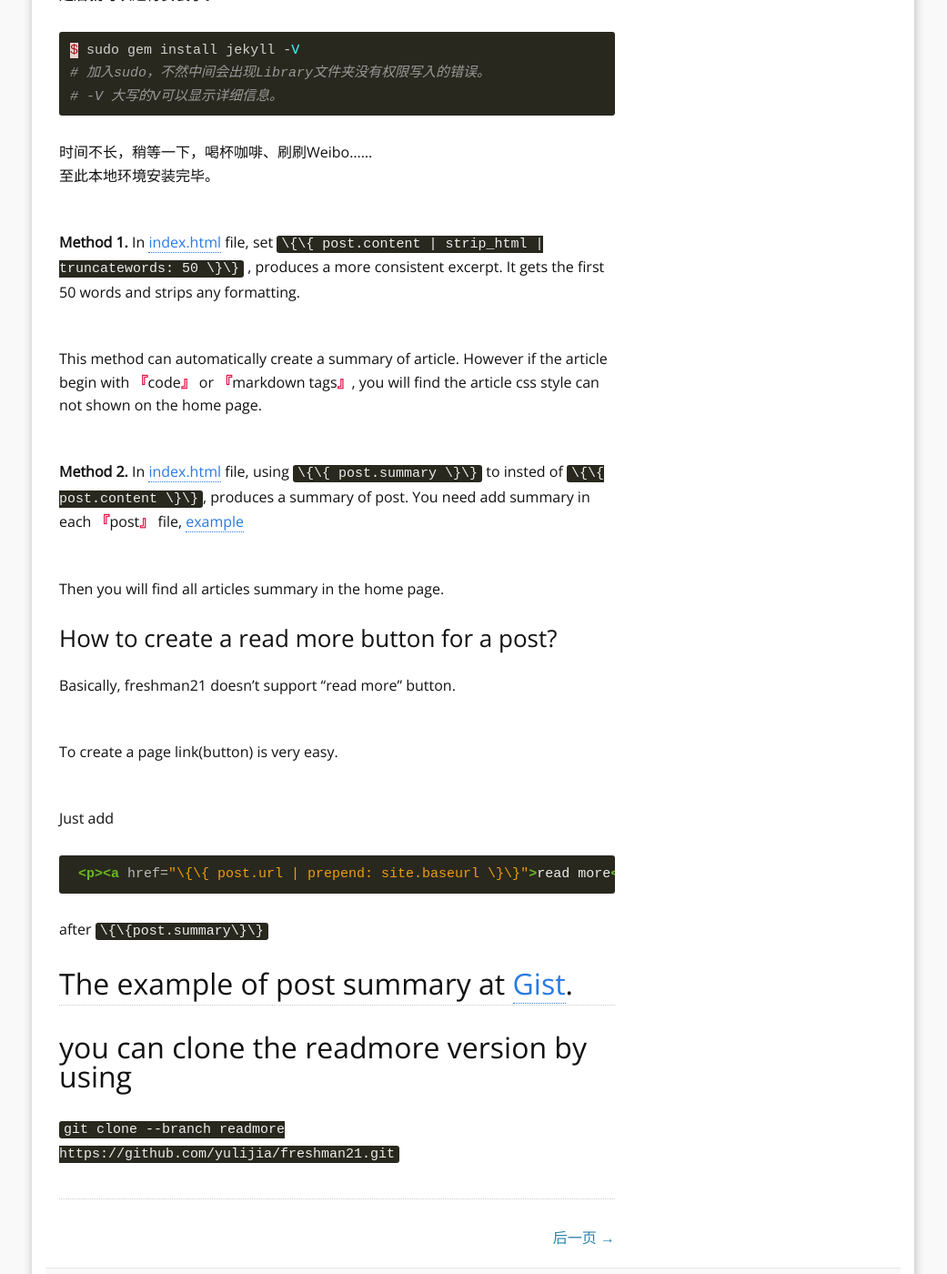
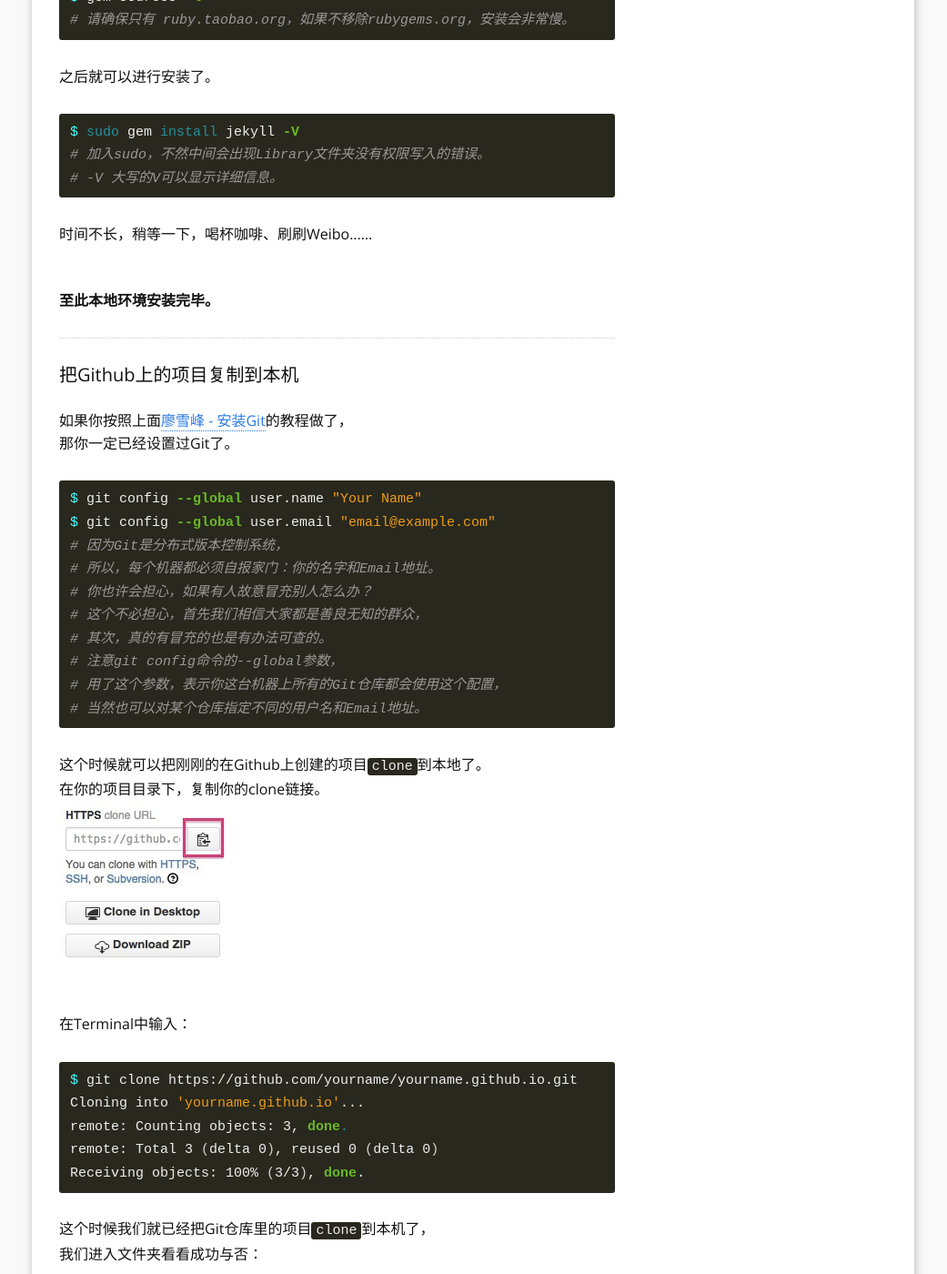
Before and after one commit to XenonChau/xenonchau.github.io, a Jekyll site: the page built from _posts/2015-03-20-how-to-use-jekyll.md, in a window 1280 px wide and 1400 px high, scrolled down 2144 px. Shown: the whole window at 91% size, without its empty margins (120-1161 px from the left). Built offline with Jekyll 4.4.1, drawn with Linux system fonts in a browser that asks for light colours; comment, search, counter and statistics services are not loaded; some of the changed text lies outside the part shown.

Commit message:
add new blogs
serie “how to”#2 & #3

```diff
--- a/_config.yml
+++ b/_config.yml
@@ -14,7 +14,7 @@
 github_username:  xenonchau
 disqus_shortname: xenonchau
 favicon:     "/images/favicon.ico"
-aboutme: "我是Xenon Chau。这是我的博客。这个信息在_config.yml修改。" # these are shown on aboutme-sidebar.
+aboutme: "我是Xenon Chau。正从事iOS前端开发，平时生性懒散，喜欢搞点未知领域的事情，一旦接触了皮毛又顿失兴趣。" # these are shown on aboutme-sidebar.
 aboutme_photo: "https://avatars2.githubusercontent.com/u/11521664?v=3&s=460" # your photo.
 
 
@@ -56,7 +56,7 @@
 
 Blogroll:
     - name: Onery
-      href: http://onery.github.io/
+      href: http://www.oneryhandsome.com/
       title: 老衲法号帅哥的blog
     - name: whoiamwhere
       href: http://www.whoiamwhere.com/
--- /dev/null
+++ b/_posts/2015-03-20-blog-format.md
@@ -0,0 +1,109 @@
+---
+layout: post
+title: 使用Jekyll搭建一个博客 (三)
+summary: 排版格式
+category: tutorial
+tags:
+- WebSite
+---
+
+##附录：排版格式
+
+<hr>
+
+# &#35;一级标题
+
+## &#35;&#35;二级标题
+
+### &#35;&#35;&#35;三级标题
+
+#### &#35;&#35;&#35;&#35;四级标题
+
+*&#42;斜体&#42;*<br>
+**&#42;&#42;粗体&#42;&#42;**<br>
+***&#42;&#42;&#42;粗斜体&#42;&#42;&#42;***
+
+&lt;cite&gt;这是一条引用文字&lt;/cite&gt;<br>
+<cite>这是一条引用文字</cite>.
+
+&lt;u&gt;下划线&lt;/u&gt;<br>
+<u>下划线</u>.
+
+&lt;del&gt;删除线&lt;/del&gt;<br>
+<del>删除线</del>.
+
+Water is H&lt;sub&gt;2&lt;/sub&gt;O.
+Water is H<sub>2</sub>O.
+
+<hr>
+&lt;code&gt; 这里写代码 &lt;&#47;code&gt;<br>
+<code>这里写代码</code>
+
+&#123;&#37; highlight ruby &#37;&#125;<br>
+这里写大段的代码<br>
+&#123;&#37; endhighlight &#37;&#125;<br>
+{% highlight ruby %}
+这里写大段的代码
+{% endhighlight %}
+这个highlight支持很多种语言，可以查阅以下链接：
+
+1. [Pygments Supported languages](http://pygments.org/languages/)
+2. [Pygments online deme](http://stackoverflow.com/questions/9652490/do-i-need-to-generate-a-css-file-from-pygments-for-my-jekyll-blog-to-enable-col)
+
+<hr>
+&#91;这里是超文本链接的文字&#93;&#40;这里是链接的内容&#41;<br>
+[这里是超文本链接的文字](http://#)
+
+&#33;&#91;图片介绍&#93;&#40;https://avatars2.githubusercontent.com/u/11521664?v=3&s=460 &quot;鼠标悬停文字&quot;&#41;<br>
+![图片介绍](https://avatars2.githubusercontent.com/u/11521664?v=3&s=460 "鼠标悬停文字")
+
+<hr>
+## 块引用
+
+> Justification:
+> This species is listed as Extinct in the Wild, as all populations are still under captive management. The captive population in China has increased in recent years, and the possibility remains that free-ranging populations can be established some time in the near future. When that happens, its Red List status will need to be reassessed.
+
+
+> I follow up the quest. Despite of day and night and death and hell.
+> <center> -- Idylls of the King, Tennyson </center>
+
+<hr>
+### 有序列表
+{% highlight Bash shell scripts %}
+1. 大标题 一
+   1. 小标题 1
+   2. 小标题 2
+   3. 小标题 3
+2. 大标题 二
+{% endhighlight %}
+1. 大标题 一
+   1. 小标题 1
+   2. 小标题 2
+   3. 小标题 3
+2. 大标题 二
+
+### 无序列表
+{% highlight Bash shell scripts %}
+* 列表 1
+* 列表 2
+* 列表 3
+{% endhighlight %}
+* 列表 1
+* 列表 2
+* 列表 3
+
+<hr>
+### 表格
+{% highlight Bash shell scripts %}
+| Header1 | Header2 | Header3 |
+|:--------|:-------:|--------:|
+| 左对齐   | 居中对齐 |   右对齐 |
+| 左对齐   | 居中对齐 |   右对齐 |
+| 左对齐   | 居中对齐 |   右对齐 |
+{% endhighlight %}
+
+| Header1 | Header2 | Header3 |
+|:--------|:-------:|--------:|
+| 左对齐   | 居中对齐   | 右对齐   |
+| 左对齐   | 居中对齐   | 右对齐   |
+| 左对齐   | 居中对齐   | 右对齐   |
--- a/_posts/2015-03-20-how-to-use-jekyll.md
+++ b/_posts/2015-03-20-how-to-use-jekyll.md
@@ -1,8 +1,8 @@
 ---
 layout: post
-title: 如何使用Jekyll搭建一个博客
-summary: 如何使用Jekyll搭建一个博客
-category: 技术文章
+title: 使用Jekyll搭建一个博客 (一)
+summary: 如何搭建本地环境
+category: tutorial
 tags:
 - WebSite
 ---
@@ -18,14 +18,16 @@
 <hr>
 ####建立项目
 在Github的右上角<code>Add New Repository</code><br>
-<img src="/images/2015-03-20-0000.jpeg">
+![](images/2015-03-20-0000.jpeg)
 
 项目名称一定要和自己的用户名一致，<br>
 这是Github为方便访问web托管项目约定好的一种格式。<br>
 把图片中的<code>yourname</code>换成你的用户名。<br>
-<img src="/images/2015-03-20-0001.jpeg"><br>
-然后点击<code>Create Repository</code>。<br>
-这样基本工作就做好了。
+![](/images/2015-03-20-0001.jpeg)<br>
+如果想要<code>clone</code>你的项目到本地，把图片下方未勾选的<code>Initialize this repository with a README</code>
+然后点击<code>Create Repository</code>。
+
+**这样基本工作就做好了。**
 <hr>
 ####搭建本地环境
 检查一下本机是否已经安装了ruby，如果已安装则跳过这一步。<br>
@@ -33,66 +35,121 @@
 略<br>
 
 <code>Mac环境</code><br>
-打开Terminal，依次检查ruby、gem版本。
-{% highlight ruby %}
+打开Terminal，依次检查ruby、gem和git版本。
+{% highlight bash lineno %}
 $ ruby --version
 ruby 2.0.0p481 (2014-05-08 revision 45883) [universal.x86_64-darwin13]
 {% endhighlight %}
-{% highlight ruby %}
+{% highlight bash lineno %}
 $ gem --version
 2.4.6
 {% endhighlight %}
+{% highlight bash lineno %}
+$ git --version
+git version 1.9.5 (Apple Git-50.3)
+{% endhighlight %}
+如果没有安装git，可以参考[［廖雪峰］](http://www.liaoxuefeng.com/ "廖雪峰，十年软件开发经验，业余产品经理，精通Java/Python/Ruby/Visual Basic/Objective C等，对开源框架有深入研究，著有《Spring 2.0核心技术与最佳实践》一书，多个业余开源项目托管在GitHub。"")的文章：[［安装Git］](http://www.liaoxuefeng.com/wiki/0013739516305929606dd18361248578c67b8067c8c017b000/00137396287703354d8c6c01c904c7d9ff056ae23da865a000)<br>
 Mac系统预装了ruby，所以只需要检查一下版本是否>=1.9.4即可。
 
 然后就该安装Jekyll了<br>
 由于gem源被墙了，未翻墙的同学可以把gem源换成淘宝的源。
-{% highlight ruby %}
+{% highlight bash lineno %}
 $ gem sources --remove http://rubygems.org/
 $ gem sources -a http://ruby.taobao.org/
 $ gem sources -l
 # 请确保只有 ruby.taobao.org，如果不移除rubygems.org，安装会非常慢。
 {% endhighlight %}
 之后就可以进行安装了。<br>
-{% highlight ruby %}
+{% highlight bash lineno %}
 $ sudo gem install jekyll -V
 # 加入sudo，不然中间会出现Library文件夹没有权限写入的错误。
 # -V 大写的V可以显示详细信息。
 {% endhighlight %}
-时间不长，稍等一下，喝杯咖啡、刷刷Weibo……<br>
-至此本地环境安装完毕。
+时间不长，稍等一下，喝杯咖啡、刷刷Weibo……
 
+**至此本地环境安装完毕。**
+<hr>
+####把Github上的项目复制到本机
 
+如果你按照上面[廖雪峰 - 安装Git](http://www.liaoxuefeng.com/wiki/0013739516305929606dd18361248578c67b8067c8c017b000/00137396287703354d8c6c01c904c7d9ff056ae23da865a000)的教程做了，<br>
+那你一定已经设置过Git了。
+{% highlight bash lineno %}
+$ git config --global user.name "Your Name"
+$ git config --global user.email "email@example.com"
+# 因为Git是分布式版本控制系统，
+# 所以，每个机器都必须自报家门：你的名字和Email地址。
+# 你也许会担心，如果有人故意冒充别人怎么办？
+# 这个不必担心，首先我们相信大家都是善良无知的群众，
+# 其次，真的有冒充的也是有办法可查的。
+# 注意git config命令的--global参数，
+# 用了这个参数，表示你这台机器上所有的Git仓库都会使用这个配置，
+# 当然也可以对某个仓库指定不同的用户名和Email地址。
+{% endhighlight %}
+这个时候就可以把刚刚的在Github上创建的项目<code>clone</code>到本地了。<br>
+在你的项目目录下，复制你的clone链接。<br>
+![](/images/2015-03-20-0002.jpeg)
 
+在Terminal中输入：
+{% highlight bash lineno %}
+$ git clone https://github.com/yourname/yourname.github.io.git
+Cloning into 'yourname.github.io'...
+remote: Counting objects: 3, done.
+remote: Total 3 (delta 0), reused 0 (delta 0)
+Receiving objects: 100% (3/3), done.
+{% endhighlight %}
+这个时候我们就已经把Git仓库里的项目<code>clone</code>到本机了，<br>
+我们进入文件夹看看成功与否：
+{% highlight bash lineanchors %}
+$ cd yourname.github.io
+$ ls
+README.md
+{% endhighlight %}
+显示README.md已经从远程仓库<code>clone</code>到本机了。
 
-**Method 1.** In [index.html](https://github.com/yulijia/freshman21/blob/master/index.html) file, set <code> \{\{ post.content | strip_html | truncatewords: 50 \}\}</code> , produces a more consistent excerpt. It gets the first 50 words and strips any formatting.
+**至此，本地仓库建立完成。**
+<hr>
+###写入一个页面
+**要创建一个博客有两种方法：**
 
-This method can automatically create a summary of article. However if the article begin with <q>code</q> or <q>markdown tags</q>, you will find the article css style can not shown on the home page.
+***在网上选择一个好看的模板***<br>
+在这里分享几个链接：<br>
+[Jekyll Themes](http://jekyllthemes.org/)<br>
+[Jekyll Themes - Themes and templates for the Jekyll static site generator.](http://www.jekyllthemes.net/)<br>
+[Themes - 掌心](http://www.zhanxin.info/themes.html)<br>
+<code>Download zip</code>或者<code>clone</code>到本机。
 
-**Method 2.** In [index.html](https://github.com/yulijia/freshman21/blob/master/index.html) file, using <code>\{\{ post.summary \}\}</code> to insted of <code>\{\{ post.content \}\}</code>, produces a summary of post. You need add summary in each <q>post</q> file, [example](https://gist.github.com/yulijia/2f865b78a28bfe9e0a81#file-a-article-post-with-summary)
+***自己搭建一个Jekyll框架***<br>
+首先我们要了解一下Jekyll Blog的目录结构：
+{% highlight Bash shell scripts %}
+.
+├── _config.yml
+├── _drafts
+|   ├── begin-with-the-crazy-ideas.textile
+|   └── on-simplicity-in-technology.markdown
+├── _includes
+|   ├── footer.html
+|   └── header.html
+├── _layouts
+|   ├── default.html
+|   └── post.html
+├── _posts
+│   └── 2013-08-07-welcome-to-jekyll.markdown
+├── _site
+└── index.html
+{% endhighlight %}
+| 文件/目录 | 描述 |
+|:--------|:--------|
+| <code>_config.yml</code> | 存储配置数据。很多全局的配置或者指令写在这里。 |
+| <code>_drafts</code> | 存放为发表的文章。这些是没有日期的文件。 |
+| <code>_includes</code> | 存放一些页面组件。可以通过&#123;&#37; include file.ext &#37;&#125; 来引用。|
+| <code>_layouts</code> | 页面布局，也就是模板。 |
+| <code>_posts</code> | 存放写文章，格式化为：YEAR-MONTH-DAY-title.md。 |
+| <code>_site</code> | 最终生成的blog网站就在这里。 |
+| <code>index.html</code> | 博客的主页。 |
+| <code>_assets</code> | 我们还可以添加一个文件夹，用来存放图片,css样式表等资源。 |
 
-Then you will find all articles summary in the home page.
+只要我们把写好的博文放到<code>_post</code>目录下，通过<code>jekyll build</code>，该目录就会被复制到<code>_site</code>里面。
 
+原理我们都明白了，那么就开始实战来检验理论吧？
 
-
-
-### How to create a read more button for a post?
-
-
-Basically, freshman21 doesn't support "read more" button.
-
-To create a page link(button) is very easy.
-
-Just add
-{% highlight HTML%}
- <p><a href="\{\{ post.url | prepend: site.baseurl \}\}">read more</a></p>
-{% endhighlight %}
-
-after <code>\{\{post.summary\}\}</code>
-
-## The example of post summary at [Gist](https://gist.github.com/yulijia/2f865b78a28bfe9e0a81).
-
------
-
-## you can clone the readmore version by using
-
-<code>git clone --branch readmore https://github.com/yulijia/freshman21.git</code>
+下集：[《如何使用Jekyll搭建一个博客 (二) － 如何发布一篇博文》](tutorial/2015/03/20/how-to-post-a-blog.html)
```
Also changed, not shown: _posts/2015-03-20-how-to-post-a-blog.md (added, +14 -0 lines), images/2015-03-20-0002.jpeg (added).
